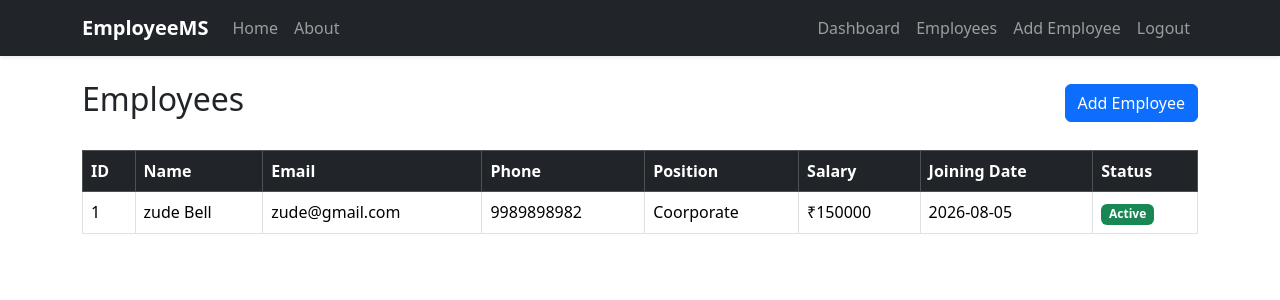
After one commit to RoshanKumarMahaseth/Employee_Management_System, a Flask app: page /employees in a window 1280 px wide. The commit adds this page. Shown: the top 300 px of the page. Run offline with Flask 3, Linux system fonts and the light colour scheme; a user stored in the database is signed in.

Commit message:
Add employees List

```diff
--- a/apps/routes.py
+++ b/apps/routes.py
@@ -78,3 +78,9 @@ def employee():
         flash('Employee has been added successfully!','success')
         return redirect(url_for('dashboard'))
     return render_template('add_employee.html',title='Employee',form=form)
+
+@app.route('/employees')
+@login_required
+def employees():
+    employees = Employee.query.all()
+    return render_template('employees.html',title='Employees',employees=employees)
--- a/apps/templates/base.html
+++ b/apps/templates/base.html
@@ -77,8 +77,14 @@
                         </li>
 
                         <li class="nav-item">
+                            <a class="nav-link" href="{{ url_for('employees') }}">
+                                Employees
+                            </a>
+                        </li>
+
+                        <li class="nav-item">
                             <a class="nav-link" href="{{ url_for('employee') }}">
-                                Employees
+                                Add Employee
                             </a>
                         </li>
 
--- /dev/null
+++ b/apps/templates/employees.html
@@ -0,0 +1,77 @@
+{% extends "base.html" %}
+
+{% block content %}
+
+<div class="d-flex justify-content-between align-items-center mb-4">
+    <h2>Employees</h2>
+
+    <a href="{{ url_for('employee') }}" class="btn btn-primary">
+        Add Employee
+    </a>
+</div>
+
+{% if employees %}
+
+<div class="table-responsive">
+
+    <table class="table table-bordered table-hover align-middle">
+
+        <thead class="table-dark">
+            <tr>
+                <th>ID</th>
+                <th>Name</th>
+                <th>Email</th>
+                <th>Phone</th>
+                <th>Position</th>
+                <th>Salary</th>
+                <th>Joining Date</th>
+                <th>Status</th>
+            </tr>
+        </thead>
+
+        <tbody>
+
+            {% for employee in employees %}
+
+            <tr>
+                <td>{{ employee.id }}</td>
+
+                <td>
+                    {{ employee.first_name }}
+                    {{ employee.last_name }}
+                </td>
+
+                <td>{{ employee.email }}</td>
+
+                <td>{{ employee.phone }}</td>
+
+                <td>{{ employee.position }}</td>
+
+                <td>₹{{ employee.salary }}</td>
+
+                <td>{{ employee.joining_date }}</td>
+
+                <td>
+                    <span class="badge bg-success">
+                        {{ employee.status }}
+                    </span>
+                </td>
+            </tr>
+
+            {% endfor %}
+
+        </tbody>
+
+    </table>
+
+</div>
+
+{% else %}
+
+<div class="alert alert-info">
+    No employees have been added yet.
+</div>
+
+{% endif %}
+
+{% endblock %}
```
